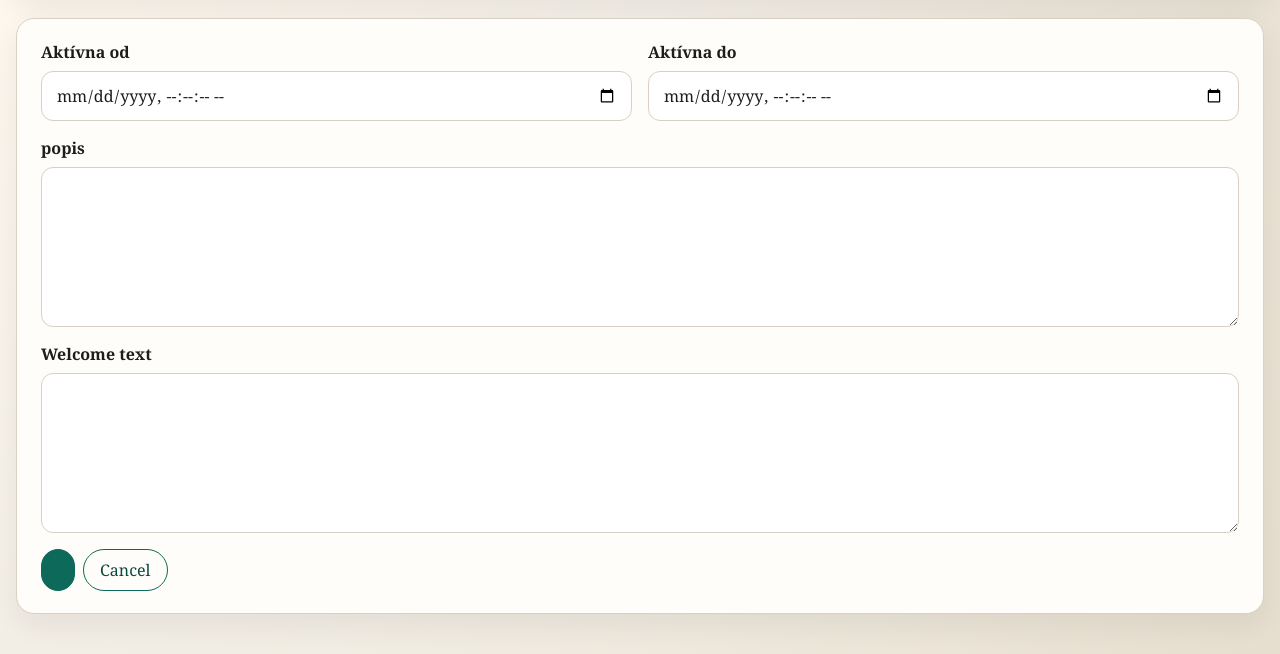
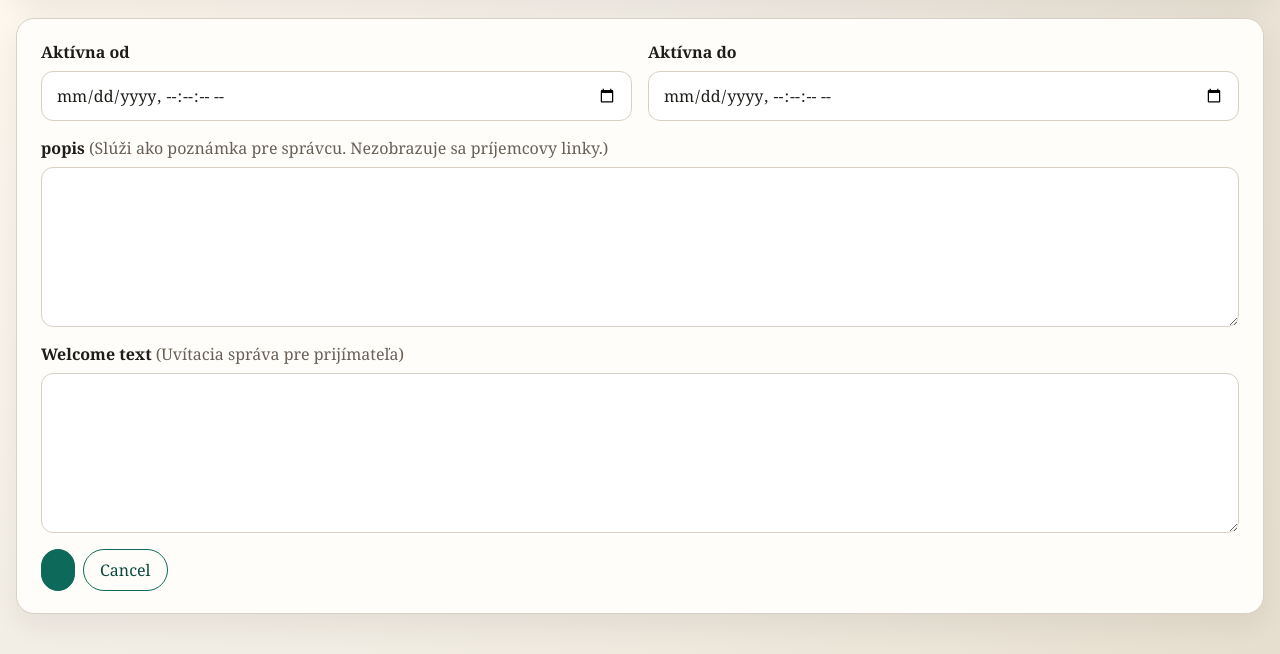
Before and after one commit to jp99567/mn8_website, a Flask app: template templates/manage_form.html in a window 1280 px wide. Shown: the part 112-766 px from the top of the page. Run offline with Flask 3, Linux system fonts and the light colour scheme; the template is opened without the code that fills it, so the values that code supplies are empty; some libraries are stand-ins or nearby versions.

Commit message:
added more desription for fields in create/update form

```diff
--- a/templates/base.html
+++ b/templates/base.html
@@ -236,6 +236,11 @@
             font-weight: 700;
         }
 
+        .label-note {
+            font-weight: 400;
+            color: var(--muted);
+        }
+
         input,
         textarea {
             width: 100%;
--- a/templates/manage_form.html
+++ b/templates/manage_form.html
@@ -56,12 +56,12 @@
         {% endif %}
 
         <div class="field">
-            <label for="popis">popis</label>
+            <label for="popis">popis <span class="label-note">(Slúži ako poznámka pre správcu. Nezobrazuje sa príjemcovy linky.)</span></label>
             <textarea id="popis" name="popis">{{ form_data['popis'] }}</textarea>
         </div>
 
         <div class="field">
-            <label for="welcome_text">Welcome text</label>
+            <label for="welcome_text">Welcome text <span class="label-note">(Uvítacia správa pre prijímateľa)</span></label>
             <textarea id="welcome_text" name="welcome_text">{{ form_data['welcome_text'] }}</textarea>
         </div>
 
```
